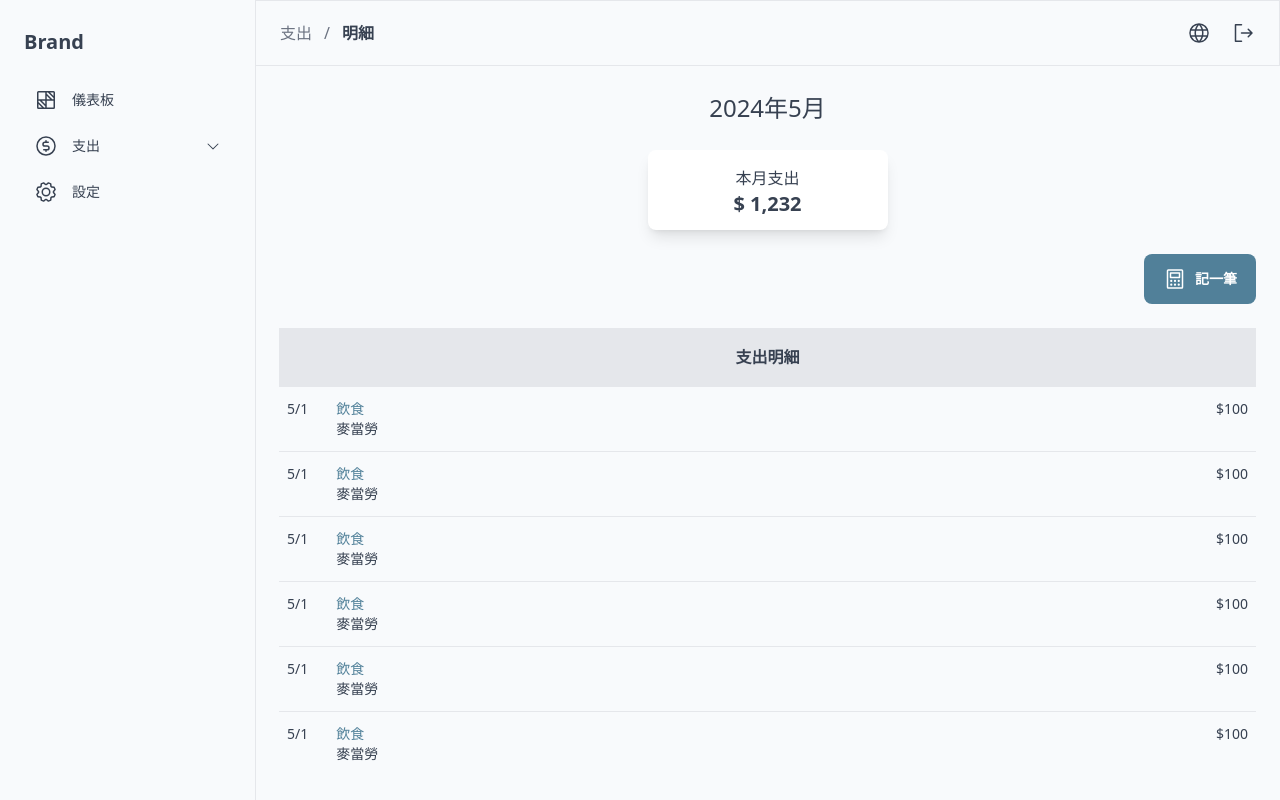
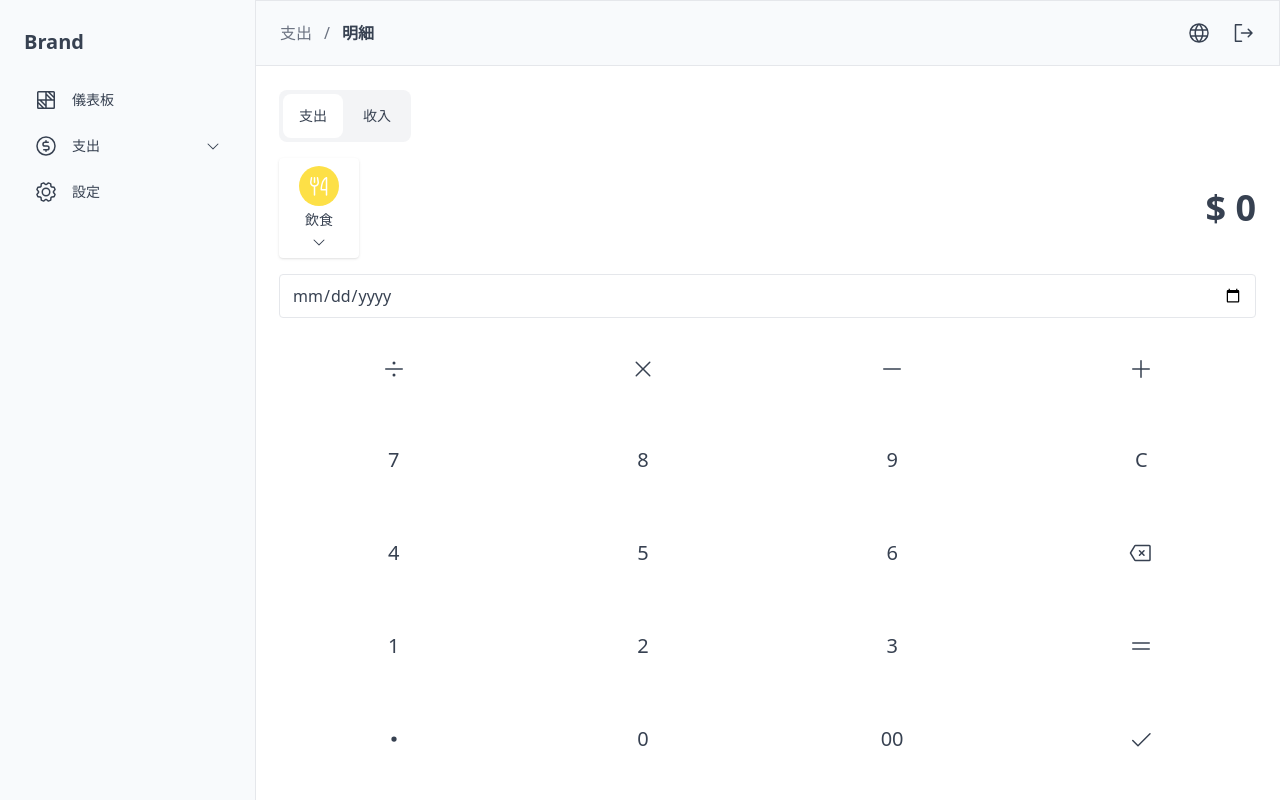
Before and after one commit to renee0410/cash_cache, a React (Vite) app: page /expense/detail in a window 1280 px wide. Built offline with nearby package versions, Linux system fonts and the light colour scheme.

Commit message:
[ 新增 ] Calculator元件、InputDate元件 [ 新增 ] MoneyLogPopup切版

```diff
--- a/src/app/@atoms/icon/SvgIcon.tsx
+++ b/src/app/@atoms/icon/SvgIcon.tsx
@@ -10,12 +10,22 @@ import {
   List,
   Globe,
   ForkKnife,
+  Divide,
+  Plus,
+  X,
+  Minus,
+  Equals,
+  Check,
+  Backspace,
+  Dot,
+  DotOutline,
 } from '@phosphor-icons/react';
 
 interface IconProps {
   iconName: string;
   size?: number;
   className?: string;
+  weight?: 'regular' | 'fill';
 }
 
 type IconsType = {
@@ -32,11 +42,20 @@ const Icons: IconsType = {
   List: List, // 漢堡選單
   Globe: Globe, // 地球
   ForkKnife: ForkKnife, // 飲食
+  Divide: Divide, // 除號
+  Plus: Plus, // 加號
+  X: X, // 乘號
+  Minus: Minus, // 減號
+  Equals: Equals, // 等號
+  Check: Check, // 勾勾
+  Backspace: Backspace, // 刪除
+  Dot: Dot, // 點
+  DotOutline: DotOutline, // 點
 };
 
-const SvgIcon: FC<IconProps> = ({ iconName, size = 16, className = '' }) => {
+const SvgIcon: FC<IconProps> = ({ iconName, size = 16, className = '', weight = 'regular' }) => {
   const IconComponent = Icons[iconName];
-  return IconComponent && <IconComponent size={size} className={className} />;
+  return IconComponent && <IconComponent size={size} className={className} weight={weight} />;
 };
 
 export default SvgIcon;
--- a/src/app/@atoms/index.tsx
+++ b/src/app/@atoms/index.tsx
@@ -1,3 +1,3 @@
 export { Button } from './button/index';
-export { Input } from './input/index';
+export { Input, InputDate } from './input/index';
 export { SvgIcon } from './icon/index';
--- /dev/null
+++ b/src/app/@atoms/input/InputDate.tsx
@@ -0,0 +1,47 @@
+import React, { FC } from 'react';
+import { useFormContext } from 'react-hook-form';
+import { useTranslation } from 'react-i18next';
+
+import { cn } from '@/app/@utils/index';
+
+interface InputDateProps {
+  isFull?: boolean;
+  name: string;
+  label: string;
+  required?: boolean;
+}
+
+const InputDate: FC<InputDateProps> = ({ isFull, name, required, label }) => {
+  const { t } = useTranslation();
+  const {
+    register,
+    formState: { errors },
+  } = useFormContext();
+  return (
+    <>
+      <label htmlFor={name} className='flex'>
+        <input
+          id={name}
+          type='date'
+          className={cn(
+            'rounded border border-gray-200 px-3 py-2 placeholder:text-sm',
+            {
+              'w-full': isFull,
+            },
+            {
+              'border-red-700 focus:outline-none focus:ring-1 focus:ring-red-700': !!errors[name]?.message,
+            },
+          )}
+          {...register(name, {
+            required: required ? t('form.required', { label }) : false,
+          })}
+        />
+        {errors[name]?.message && (
+          <span className='absolute bottom-[-14px] text-xs text-red-700'>{String(errors[name]?.message)}</span>
+        )}
+      </label>
+    </>
+  );
+};
+
+export default InputDate;
--- a/src/app/@atoms/input/index.tsx
+++ b/src/app/@atoms/input/index.tsx
@@ -1,3 +1,4 @@
 import Input from './Input';
+import InputDate from './InputDate';
 
-export { Input };
+export { Input, InputDate };
--- /dev/null
+++ b/src/app/@components/calculator/Calculator.tsx
@@ -0,0 +1,24 @@
+import React from 'react';
+
+import { SvgIcon } from '@/app/@atoms/index';
+import CalculatorOptions from './CalculatorOptions';
+
+const Calculator = () => {
+  return (
+    <div className='grid h-full grid-cols-4 gap-5'>
+      {CalculatorOptions.map((option) => {
+        return (
+          <button className='m-auto p-2' key={option.value}>
+            {option.icon ? (
+              <SvgIcon iconName={option.icon} size={24} weight={option.icon === 'DotOutline' ? 'fill' : 'regular'} />
+            ) : (
+              <span className='text-xl'>{option.value}</span>
+            )}
+          </button>
+        );
+      })}
+    </div>
+  );
+};
+
+export default Calculator;
--- /dev/null
+++ b/src/app/@components/calculator/CalculatorOptions.ts
@@ -0,0 +1,104 @@
+const CalculatorOptions = [
+  {
+    key: 'divide',
+    value: 'divide',
+    icon: 'Divide',
+  },
+  {
+    key: 'multiplication',
+    value: 'multiplication',
+    icon: 'X',
+  },
+  {
+    key: 'subtraction',
+    value: 'subtraction',
+    icon: 'Minus',
+  },
+  {
+    key: 'addition',
+    value: 'addition',
+    icon: 'Plus',
+  },
+  {
+    key: '7',
+    value: '7',
+    icon: null,
+  },
+  {
+    key: '8',
+    value: '8',
+    icon: null,
+  },
+  {
+    key: '9',
+    value: '9',
+    icon: null,
+  },
+  {
+    key: 'C',
+    value: 'C',
+    icon: null,
+  },
+  {
+    key: '4',
+    value: '4',
+    icon: null,
+  },
+  {
+    key: '5',
+    value: '5',
+    icon: null,
+  },
+  {
+    key: '6',
+    value: '6',
+    icon: null,
+  },
+  {
+    key: 'backspace',
+    value: 'backspace',
+    icon: 'Backspace',
+  },
+  {
+    key: '1',
+    value: '1',
+    icon: null,
+  },
+  {
+    key: '2',
+    value: '2',
+    icon: null,
+  },
+  {
+    key: '3',
+    value: '3',
+    icon: null,
+  },
+  {
+    key: 'equals',
+    value: 'equals',
+    icon: 'Equals',
+  },
+  {
+    key: 'dot',
+    value: 'dot',
+    icon: 'DotOutline',
+  },
+  {
+    key: '0',
+    value: '0',
+    icon: null,
+  },
+  {
+    key: '00',
+    value: '00',
+    icon: null,
+  },
+  {
+    key: 'check',
+    value: 'check',
+    icon: 'Check',
+  },
+];
+
+export default CalculatorOptions;
--- /dev/null
+++ b/src/app/@components/calculator/index.tsx
@@ -0,0 +1,3 @@
+import Calculator from './Calculator';
+
+export { Calculator };
--- a/src/app/@components/index.tsx
+++ b/src/app/@components/index.tsx
@@ -1,3 +1,4 @@
 export { SelectLang } from './selectLang/index';
 export { MoneyLogPopup } from './popup/index';
 export { NavTabs } from './tabs/index';
+export { Calculator } from './calculator/index';
--- /dev/null
+++ b/src/app/@components/popup/MoneyLogPopup.tsx
@@ -0,0 +1,72 @@
+import React, { FC } from 'react';
+import { useTranslation } from 'react-i18next';
+import { useForm, FormProvider, SubmitHandler } from 'react-hook-form';
+
+import { NavTabs, Calculator } from '@/app/@components/index';
+import { SvgIcon, InputDate } from '@/app/@atoms/index';
+
+interface MoneyLogPopup {
+  transactionType: string;
+  setTransactionType: (transactionType: string) => void;
+}
+
+interface MoneyLogData {
+  transactionTime: string | null;
+}
+
+const MoneyLogPopup: FC<MoneyLogPopup> = ({ transactionType, setTransactionType }) => {
+  const { t } = useTranslation();
+
+  const methods = useForm({
+    mode: 'onSubmit',
+    defaultValues: {
+      transactionTime: null,
+    },
+  });
+
+  const NavTabsOptions = [
+    { key: 'expense', value: t('$.expense') },
+    { key: 'income', value: t('$.income') },
+  ];
+
+  const onSubmit: SubmitHandler<MoneyLogData> = (data) => {
+    console.log(data);
+  };
+
+  return (
+    <>
+      <div className='z-300 absolute left-0 top-0 flex size-full flex-col bg-white p-6'>
+        <FormProvider {...methods}>
+          <form onSubmit={methods.handleSubmit(onSubmit)} className='flex flex-1 flex-col space-y-4'>
+            {/* Tabs */}
+            <NavTabs options={NavTabsOptions} transactionType={transactionType} setTransactionType={setTransactionType} />
+
+            <div className='flex items-center justify-between'>
+              {/* Category */}
+              <div className='inline-flex flex-col items-center space-y-1 rounded bg-white px-5 py-2 shadow'>
+                <div className='flex size-10 items-center justify-center rounded-full bg-yellow-300 p-1'>
+                  <SvgIcon iconName='ForkKnife' size={24} className='text-white' />
+                </div>
+                <span className='text-sm'>飲食</span>
+                <SvgIcon iconName='CaretDown' />
+              </div>
+              {/* Amount */}
+              <span className='text-4xl font-bold'>$ 0</span>
+            </div>
+
+            {/* Date */}
+
+            <InputDate isFull name='transactionTime' label='date' required />
+
+            {/* 計算機 */}
+            <div className='mt-4 flex-1'>
+              <Calculator />
+            </div>
+          </form>
+        </FormProvider>
+      </div>
+    </>
+  );
+};
+
+export default MoneyLogPopup;
--- a/src/app/@pages/expensePage/ExpenseDetailPage.tsx
+++ b/src/app/@pages/expensePage/ExpenseDetailPage.tsx
@@ -1,9 +1,14 @@
-import React from 'react';
+import React, { useState } from 'react';
 
 import { Button } from '@/app/@atoms/index';
+import { MoneyLogPopup } from '@/app/@components/index';
 
 const ExpenseDetailPage = () => {
+  // 預設為支出狀態
+  const [transactionType, setTransactionType] = useState('expense');
+
   return (
+    <>
       <div className='flex h-full flex-col space-y-6'>
         <h1 className='block text-center'>2024年5月</h1>
 
@@ -175,6 +180,8 @@ const ExpenseDetailPage = () => {
           </ul>
         </div>
       </div>
+      <MoneyLogPopup transactionType={transactionType} setTransactionType={setTransactionType}></MoneyLogPopup>
+    </>
   );
 };
 
```
Lines whose indentation alone changed are shown as unchanged.
